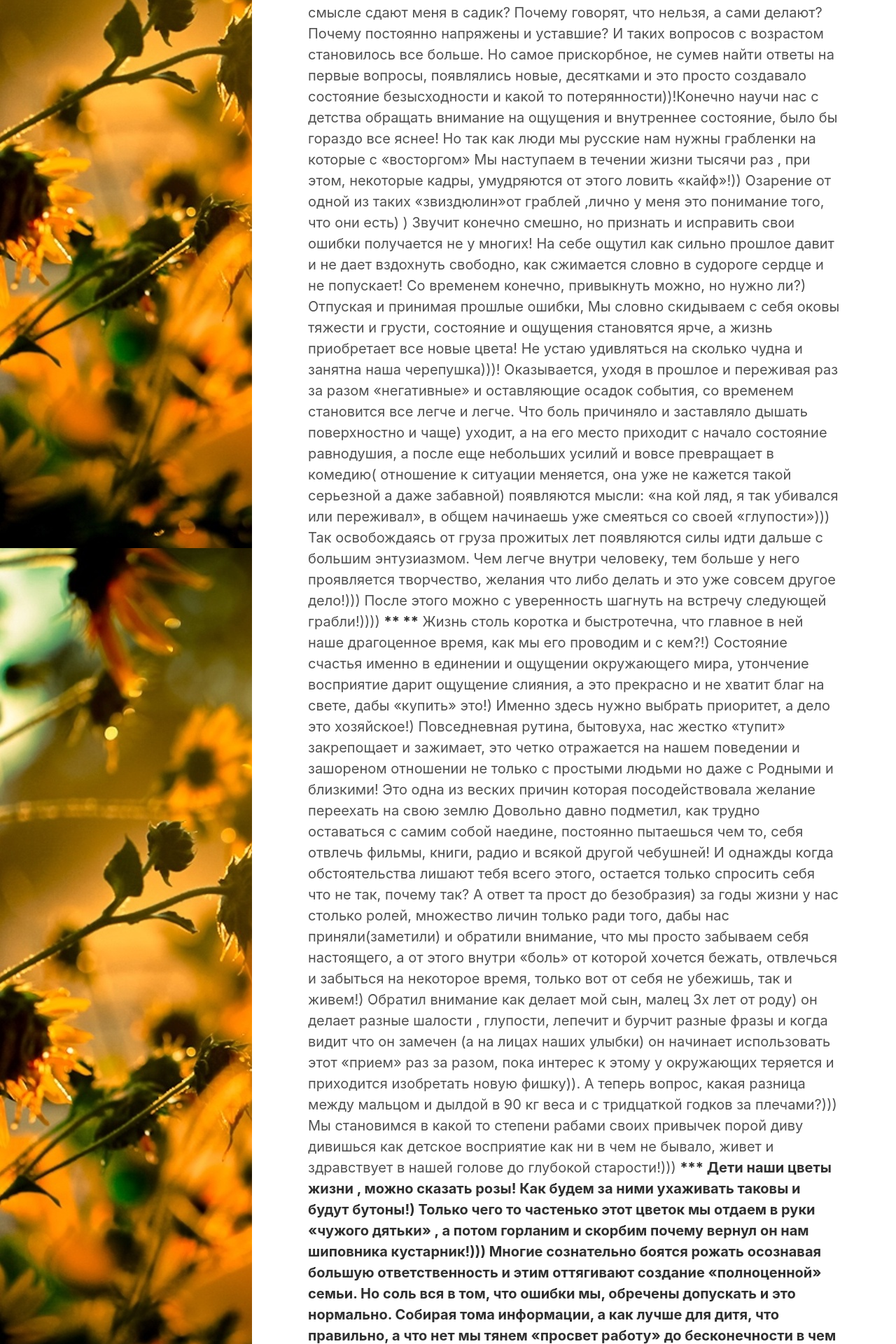
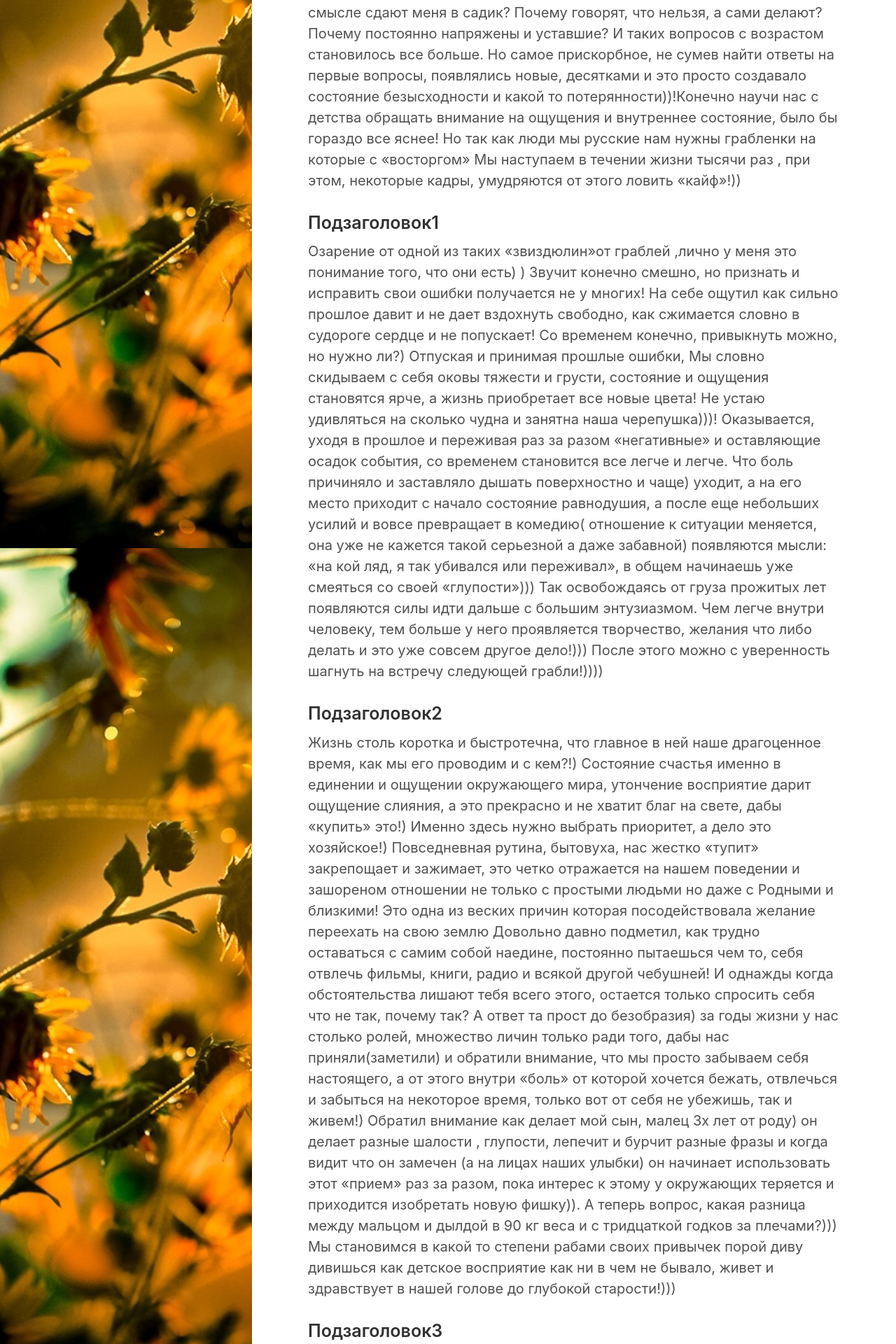
Before and after one commit to ramanyakovlev/ramanyakovlev.github.io, a Jekyll site: the page built from _posts/2018-04-21-First.md, in a window 1280 px wide. Shown: the part 417-2337 px from the top of the page at 70% size. Built offline with Jekyll 4.4.1, drawn with Linux system fonts in a browser that asks for light colours; comment, search, counter and statistics services are not loaded; some of the changed text lies outside the part shown.

Commit message:
Update 2018-04-21-First.md

```diff
--- a/_posts/2018-04-21-First.md
+++ b/_posts/2018-04-21-First.md
@@ -20,6 +20,9 @@ tags:
 внимание на ощущения и внутреннее состояние, было бы гораздо все яснее! Но так как люди мы
 русские нам нужны грабленки на которые с «восторгом» Мы наступаем в течении жизни тысячи раз ,
 при этом, некоторые кадры, умудряются от этого ловить «кайф»!))
+
+### Подзаголовок1
+
   Озарение от одной из таких «звиздюлин»от граблей ,лично у меня это понимание того, что они есть)
 ) Звучит конечно смешно, но признать и исправить свои ошибки получается не у многих! На себе
 ощутил как сильно прошлое давит и не дает вздохнуть свободно, как сжимается словно в судороге
@@ -36,7 +39,9 @@ tags:
 легче внутри человеку, тем больше у него проявляется творчество, желания что либо делать и это
 уже совсем другое дело!))) После этого можно с уверенность шагнуть на встречу следующей
 грабли!))))
-**** ****
+
+### Подзаголовок2
+
 Жизнь столь коротка и быстротечна, что главное в ней наше драгоценное время, как мы его
 проводим и с кем?!) Состояние счастья именно в единении и ощущении окружающего мира,
 утончение восприятие дарит ощущение слияния, а это прекрасно и не хватит благ на свете, дабы
@@ -58,7 +63,9 @@ tags:
 тридцаткой годков за плечами?))) Мы становимся в какой то степени рабами своих привычек порой
 диву дивишься как детское восприятие как ни в чем не бывало, живет и здравствует в нашей голове
 до глубокой старости!)))
-*****
+
+### Подзаголовок3
+
 Дети наши цветы жизни , можно сказать розы! Как будем за ними ухаживать таковы и будут бутоны!)
 Только чего то частенько этот цветок мы отдаем в руки «чужого дятьки» , а потом горланим и
 скорбим почему вернул он нам шиповника кустарник!))) Многие сознательно боятся рожать
```
Also changed, not shown: other parts of _posts/2018-04-21-First.md (+3 -1 lines).
